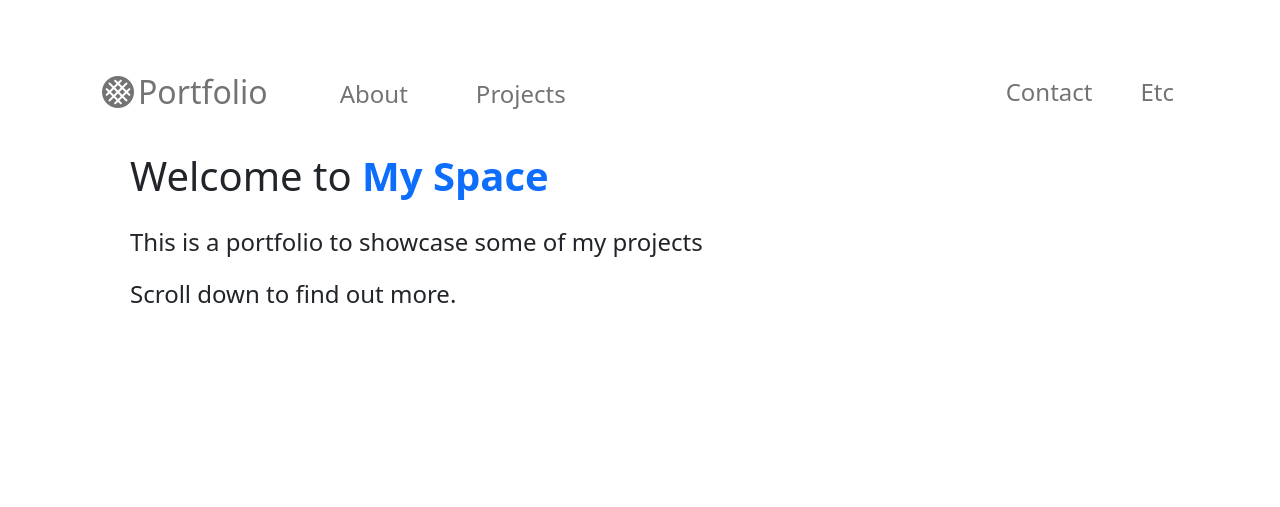
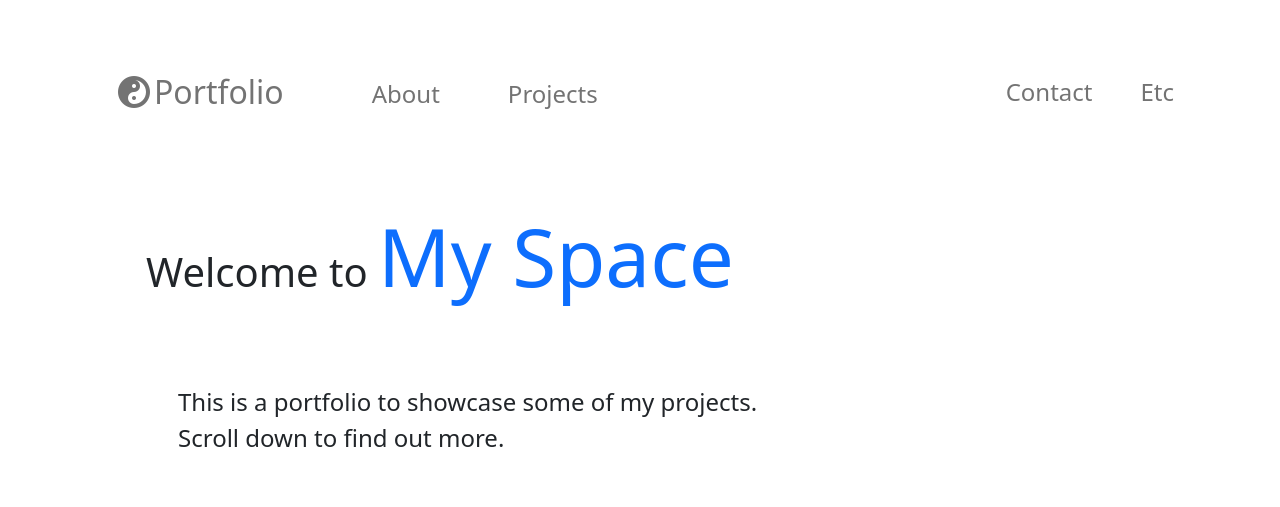
Before and after one commit to eheath30/fp_Portfolio, a plain HTML site: page index.html in a window 1280 px wide. Drawn offline with nearby package versions, Linux system fonts and the light colour scheme.

Commit message:
moving logo additional head styling

```diff
--- a/index.html
+++ b/index.html
@@ -20,8 +20,8 @@
 <nav class="navbar navbar-expand-md navbar-light">
     <div class="navbar-collapse collapse w-100 dual-collapse2 py-1">
         <ul class="navbar-nav mr-auto">
-            <li class="nav-item active fs-2 mx-2">
-                <a class="nav-link pt-2" href="#"><i class="fas fa-stroopwafel fa-spin px-1"></i>Portfolio</a>
+            <li class="nav-item active fs-2 mx-4">
+                <a class="nav-link pt-2" href="#"><i class="fas fa-yin-yang fa-spin px-1"></i></i>Portfolio</a>
             </li>
             <li class="nav-item fs-4 mx-5">
                 <a class="nav-link pt-3" href="#">About</a>
@@ -52,13 +52,15 @@
 
 <!-- Welcome Screen -->
 
-<div class="container px-5 py-2">
+<div class="container px-5 py-5">
 
-	<h1 class="py-2">Welcome to <strong class="text-primary">My Space</strong></h1>
-	<p class="pt-2 fs-4">This is a portfolio to showcase some of my projects</p>
+	<h1 class="py-4 px-3">Welcome to <strong class="text-primary display-1">My Space</strong></h1>
+	<p class="p-5 fs-4">This is a portfolio to showcase some of my projects. <br>
+        Scroll down to find out more.
+    </p>
 
 
-<p class="fs-4">Scroll down to find out more.</p>
+
 </div>
 
 <!-- Welcome Screen -->
```
